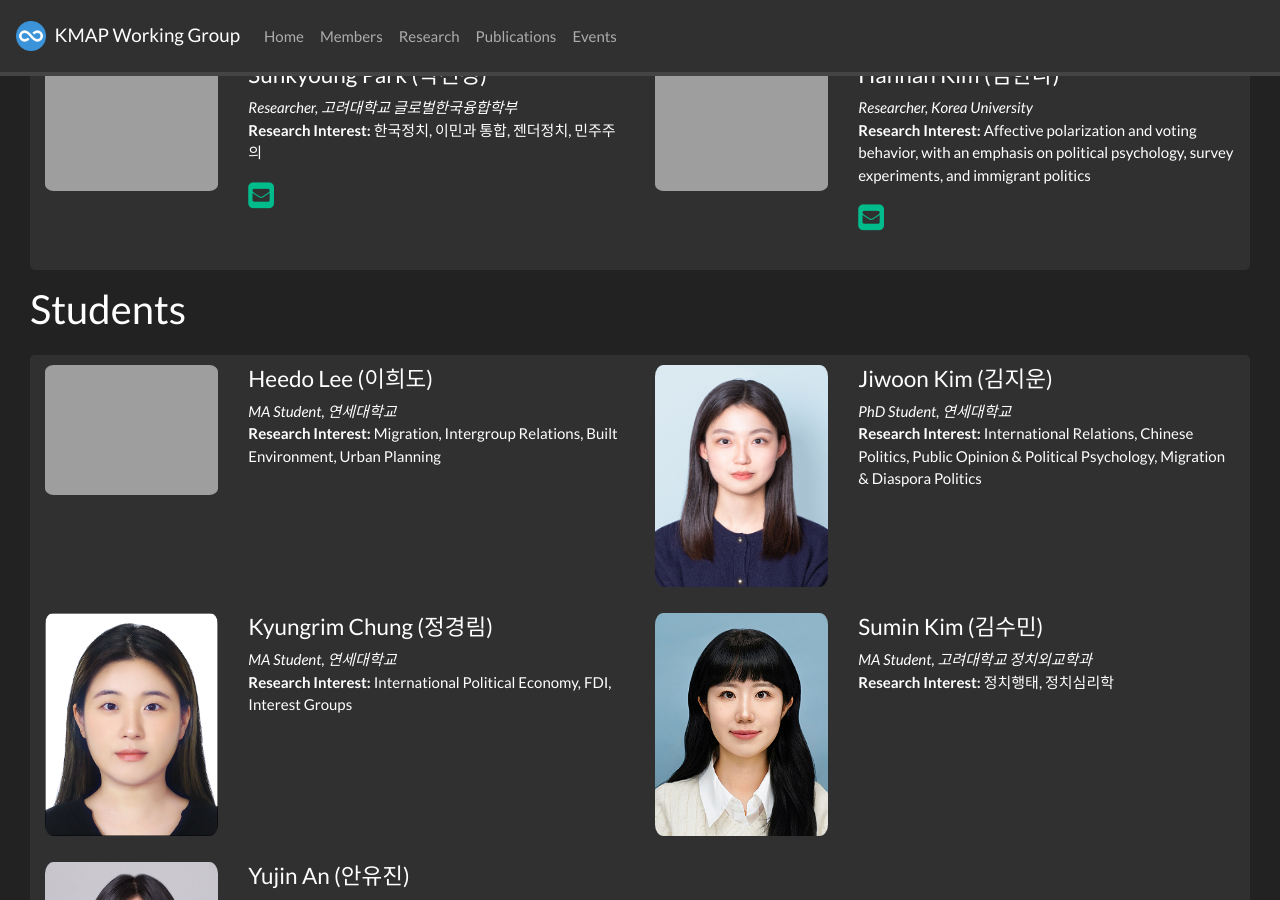
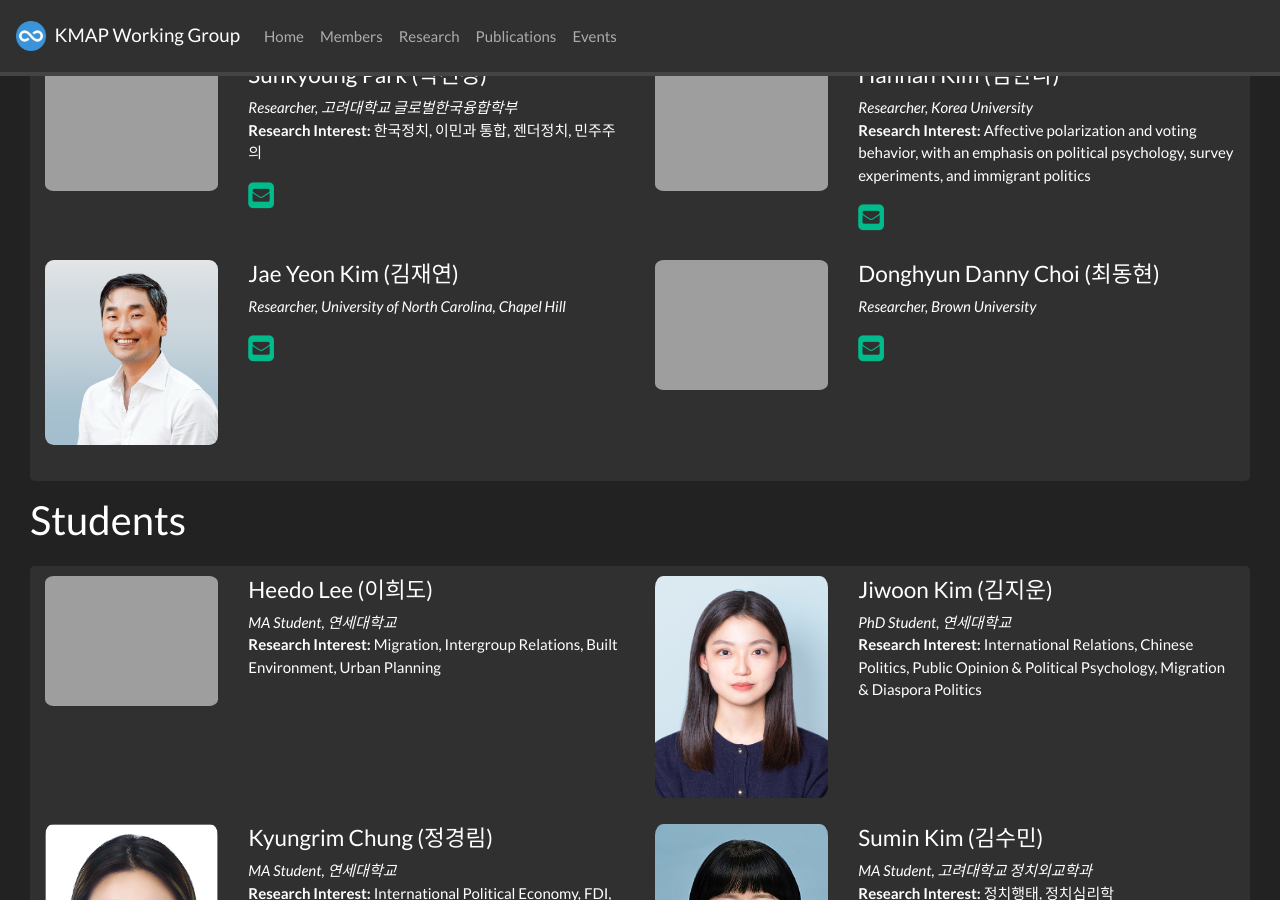
Before and after one commit to kmapgroup/kmapgroup.github.io, a Jekyll site: the page built from _pages/members.md, in a window 1280 px wide and 900 px high, scrolled down 364 px. Built offline with Jekyll 4.4.1, drawn with Linux system fonts in a browser that asks for light colours; nearby versions of some CDN libraries; a style sheet for code colours, icons or effects is not loaded.

Commit message:
Add 2 new team members with photos
- Jae Yeon Kim (김재연) - Researcher, UNC Chapel Hill
- Donghyun Danny Choi (최동현) - Researcher, Brown University

🤖 Generated with [Claude Code](https://claude.com/claude-code)

Co-Authored-By: Claude Opus 4.5 <noreply@anthropic.com>

```diff
--- a/_data/team_members.yml
+++ b/_data/team_members.yml
@@ -57,3 +57,17 @@
   # email: yujin.haley.an@gmail.com
   role: student
   research:
+
+- name: Jae Yeon Kim (김재연)
+  photo: 멤버사진/김재연.png
+  info: Researcher, University of North Carolina, Chapel Hill
+  email: jaeyeonkim@hks.harvard.edu
+  role: professor
+  research:
+
+- name: Donghyun Danny Choi (최동현)
+  photo: 멤버사진/최동현.png
+  info: Researcher, Brown University
+  email: dannychoi@brown.edu
+  role: professor
+  research:
```
Also changed, not shown: images/멤버사진/김재연.png (added), 1 other file.
